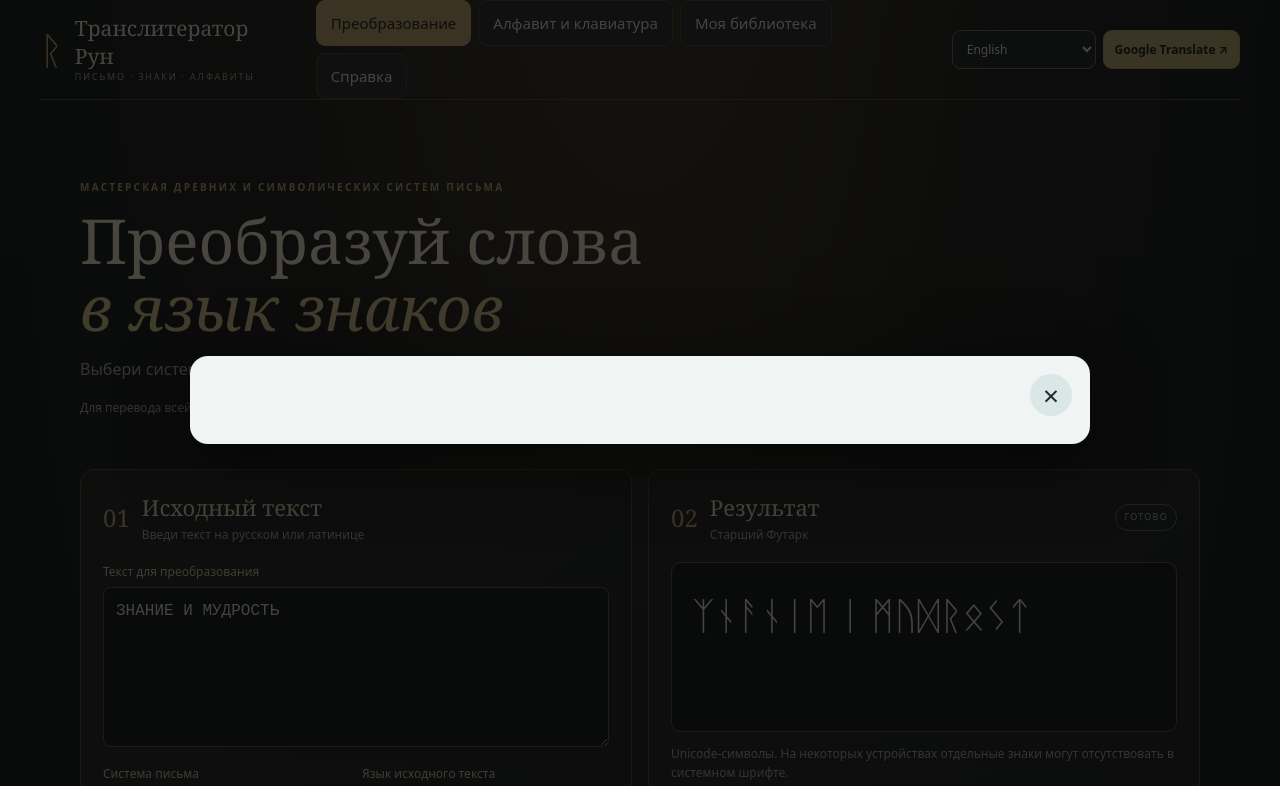
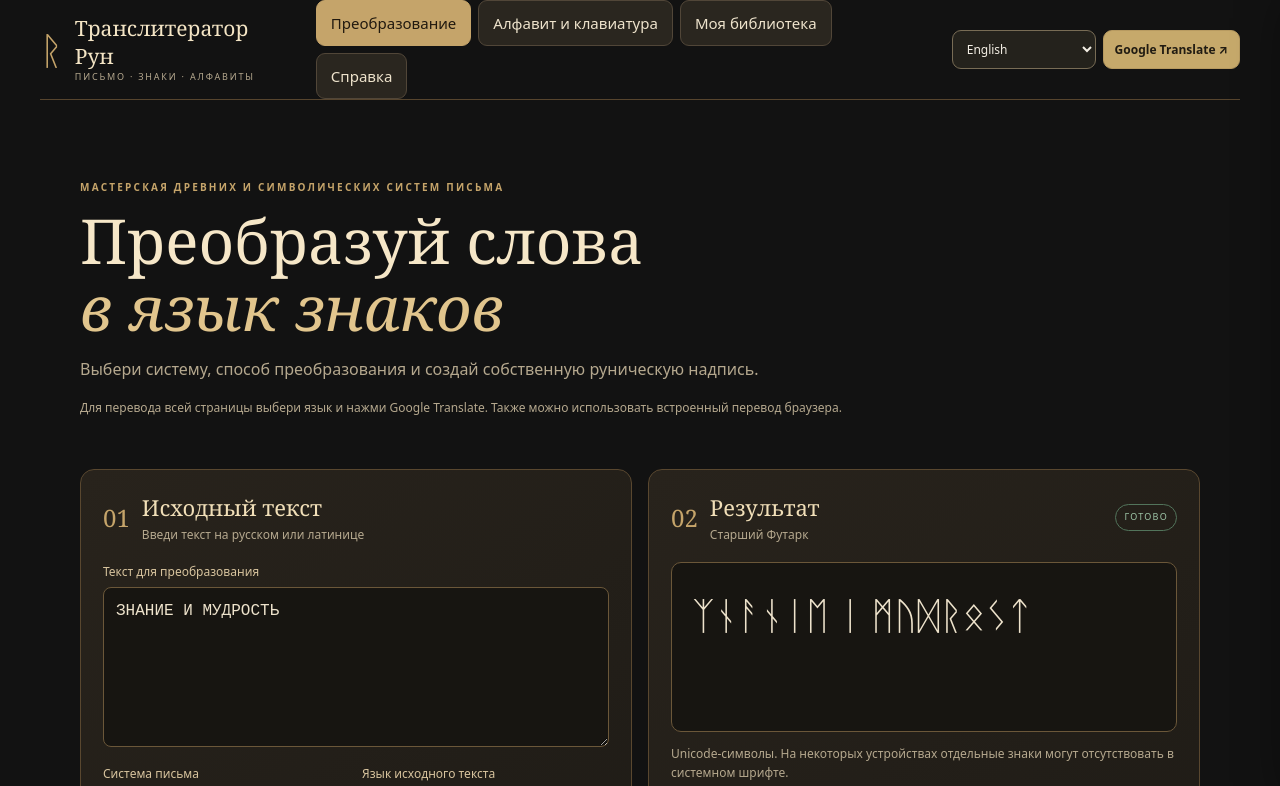
Before and after one commit to Lina1209/rukopis-runic-workshop, a plain HTML site: page index.html in a window 1280 px wide. Shown: the top 786 px of the page. Drawn offline with Linux system fonts and the light colour scheme.

Commit message:
Update styles.css

```diff
--- a/styles.css
+++ b/styles.css
@@ -1,6 +1,6 @@
 @font-face{font-family:WitchRunes;src:url("fonts/witch.otf") format("opentype");font-display:swap}
 @font-face{font-family:IcelandicRunes;src:url("fonts/icelandic.otf") format("opentype");font-display:swap}
-:root{color-scheme:dark;--bg:#171511;--panel:#211e18;--panel2:#29241d;--gold:#c5a46a;--gold2:#e1c58d;--text:#eee3cc;--muted:#b5a88e;--line:#514638;--green:#9fc6a8}
+:root{color-scheme:dark;--panel:#211e18;--panel2:#29241d;--gold:#c5a46a;--gold2:#e1c58d;--text:#eee3cc;--muted:#b5a88e;--line:#514638;--green:#9fc6a8}
 *{box-sizing:border-box}html{scroll-behavior:smooth}body{margin:0;background:radial-gradient(ellipse at 50% -20%,#463522 0,#211b14 42%,var(--bg) 75%);color:var(--text);font:15px/1.6 system-ui,-apple-system,"Segoe UI",sans-serif}
 button,input,select,textarea{font:inherit}button{cursor:pointer}.app-shell{min-height:100vh;display:flex;flex-direction:column}.topbar{width:min(1200px,100% - 36px);margin:0 auto;min-height:84px;display:flex;align-items:center;justify-content:space-between;gap:24px;border-bottom:1px solid #57452e}.brand{display:flex;align-items:center;gap:12px;text-decoration:none;color:var(--text)}.brand-mark{font:38px Georgia;color:var(--gold)}.brand b{display:block;font:21px Georgia;color:#f4e5c5}.brand small{display:block;font-size:9px;letter-spacing:.2em;color:var(--muted)}.main-nav{display:flex;gap:7px;flex-wrap:wrap}.nav-btn,.btn,.menu-toggle{border:1px solid var(--line);background:#2a261f;color:var(--text);border-radius:9px;padding:10px 14px}.nav-btn.active,.btn.primary{background:var(--gold);border-color:var(--gold);color:#21190f}.menu-toggle{display:none}
 main{width:min(1120px,100% - 36px);margin:0 auto;flex:1}.page{display:none;padding:35px 0 48px}.page.active{display:block}.hero{padding:34px 0 28px}.eyebrow{font-size:10px;letter-spacing:.22em;color:var(--gold);font-weight:700}.hero h1,.page-title h1{font:clamp(38px,6vw,62px)/1.08 Georgia,serif;font-weight:400;margin:12px 0;color:#f6e7c8}.hero h1 em{color:var(--gold2);font-weight:400}.hero-copy,.page-title p{max-width:680px;color:var(--muted);font-size:16px}.page-title{padding:20px 0 28px}.page-title h1{font-size:clamp(34px,5vw,48px)}
@@ -32,7 +32,8 @@ footer{width:min(1200px,100% - 36px);margin:0 auto;border-top:1px solid #57452e;
 .drawer-system-detail p{font-size:12px;line-height:1.5;color:#53666d;margin:0 0 10px}
 .drawer-actions{display:flex;gap:7px;flex-wrap:wrap}.drawer-actions .btn{font-size:12px;padding:8px 10px;border-color:#aebfc4;background:#e9f0f2;color:#20363e}.drawer-actions .btn.primary{background:#d3b477;border-color:#c3a15e;color:#2b2418}
 .drawer-foot{border-top:1px solid #c4d4da;padding:12px 4px 0;display:flex;flex-direction:column;color:#435960;font:15px Georgia}.drawer-foot small{font:11px system-ui;color:#71838a;margin-top:3px}
-.encyclopedia-backdrop{z-index:60;display:flex;align-items:center;justify-content:center;padding:18px}
+.encyclopedia-backdrop{z-index:60;display:none;align-items:center;justify-content:center;padding:18px}
+.encyclopedia-backdrop:not([hidden]){display:flex}
 .encyclopedia-modal{position:relative;width:min(900px,100%);max-height:min(92dvh,1000px);overflow:auto;background:#f0f4f3;color:#1c3035;border-radius:18px;padding:28px;box-shadow:0 20px 70px #0008}
 .encyclopedia-close{position:sticky;float:right;top:0;z-index:2;margin:-10px -10px 0 10px;background:#dbe6e7}
 .encyclopedia-modal .eyebrow{color:#8b6a32;margin:0}.encyclopedia-modal h2{font:clamp(27px,4vw,38px) Georgia,serif;margin:8px 0;color:#172c33}
```
